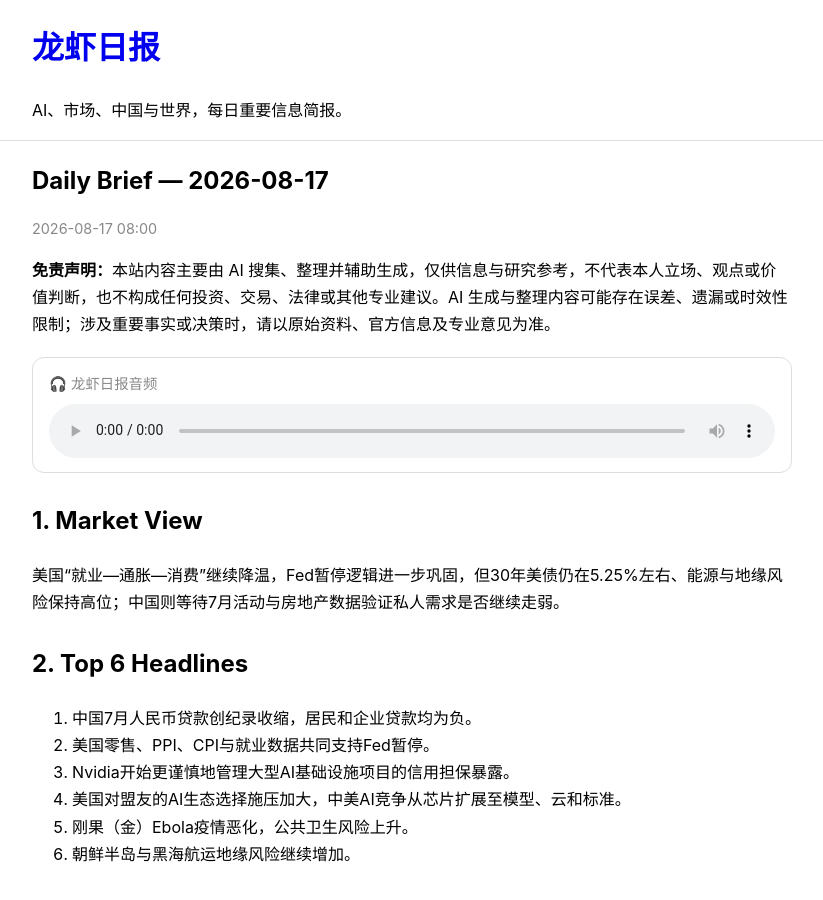
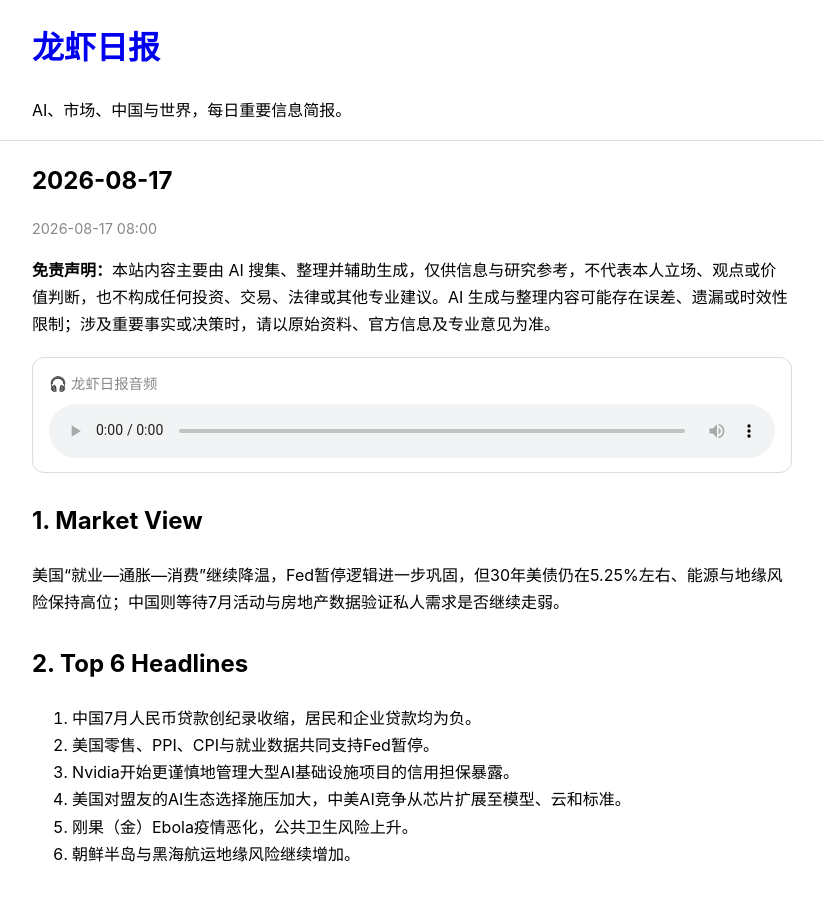
Before and after one commit to tangkk/daily_brief, a Jekyll site: the page built from _posts/2026-08-17-daily-brief.md, in a window 1280 px wide and 900 px high. Shown: the whole window, without its empty margins (228-1051 px from the left). Built offline with Jekyll 4.4.1, drawn with Linux system fonts in a browser that asks for light colours.

Commit message:
Use date as Daily Brief page title

```diff
--- a/_layouts/daily_brief.html
+++ b/_layouts/daily_brief.html
@@ -3,7 +3,7 @@
 <head>
   <meta charset="utf-8" />
   <meta name="viewport" content="width=device-width, initial-scale=1" />
-  <title>{{ page.title }} · {{ site.title }}</title>
+  <title>{{ page.date | date: "%Y-%m-%d" }} · {{ site.title }}</title>
   <meta name="description" content="{{ page.description | default: site.description }}" />
   <link rel="icon" type="image/svg+xml" href="{{ '/assets/icon.svg' | relative_url }}" />
   <link rel="apple-touch-icon" href="{{ '/assets/icon.svg' | relative_url }}" />
@@ -20,7 +20,7 @@
 
   <main class="container">
     <article class="post">
-      <h1>{{ page.title }}</h1>
+      <h1>{{ page.date | date: "%Y-%m-%d" }}</h1>
       <p class="meta">{{ page.date | date: "%Y-%m-%d %H:%M" }}</p>
 
       <div class="disclaimer" aria-label="免责声明">
```
